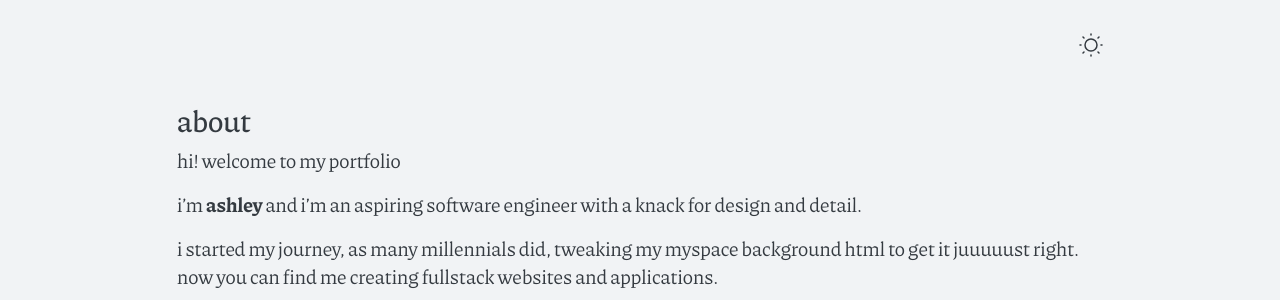
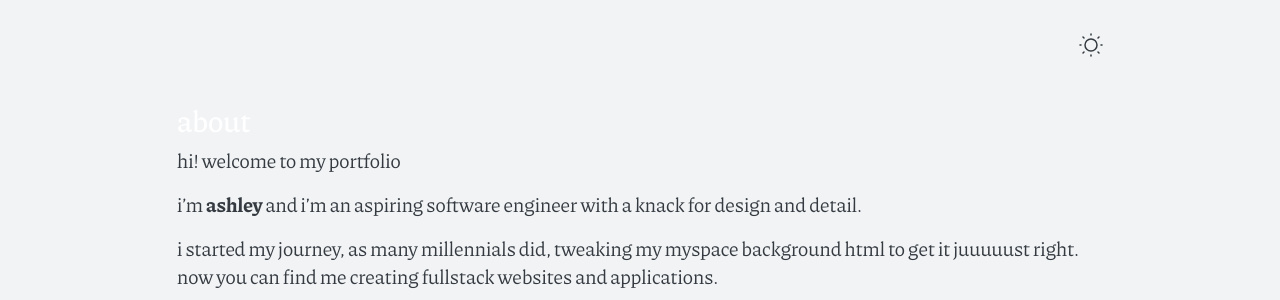
Before and after one commit to AshleyJohnson90/AshleyJohnson90.github.io, a Jekyll site: the page built from index.md, in a window 1280 px wide. Shown: the part 904-1204 px from the top of the page. Built offline with Jekyll 4.4.1, drawn with Linux system fonts in a browser that asks for light colours.

Commit message:
Update _headings.scss

```diff
--- a/_sass/_headings.scss
+++ b/_sass/_headings.scss
@@ -1,5 +1,5 @@
 h1,h2,h3 {
-  color: var(--color-heading);
+  color: #fff;
 
   a {
     color: inherit;
```
